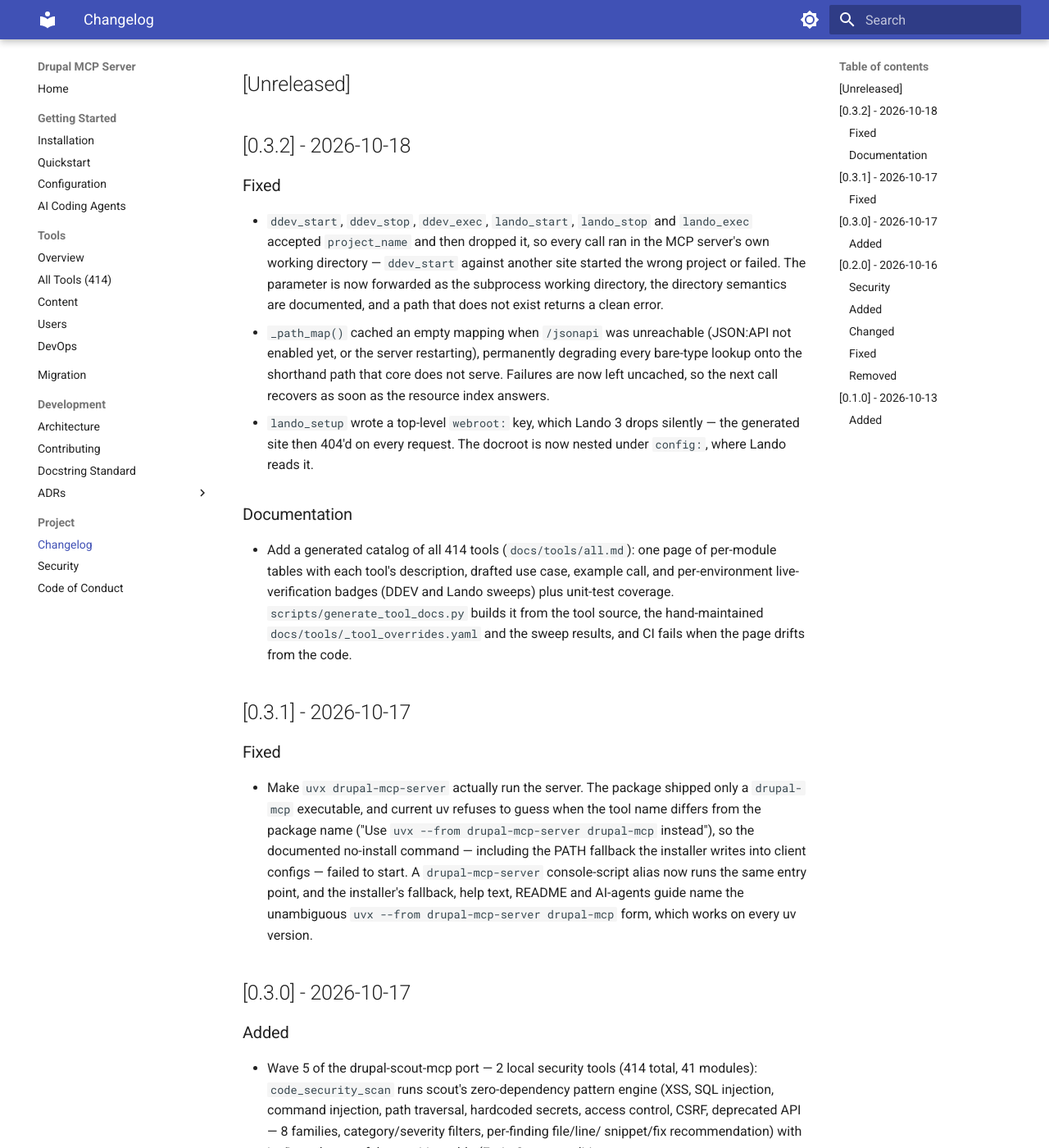
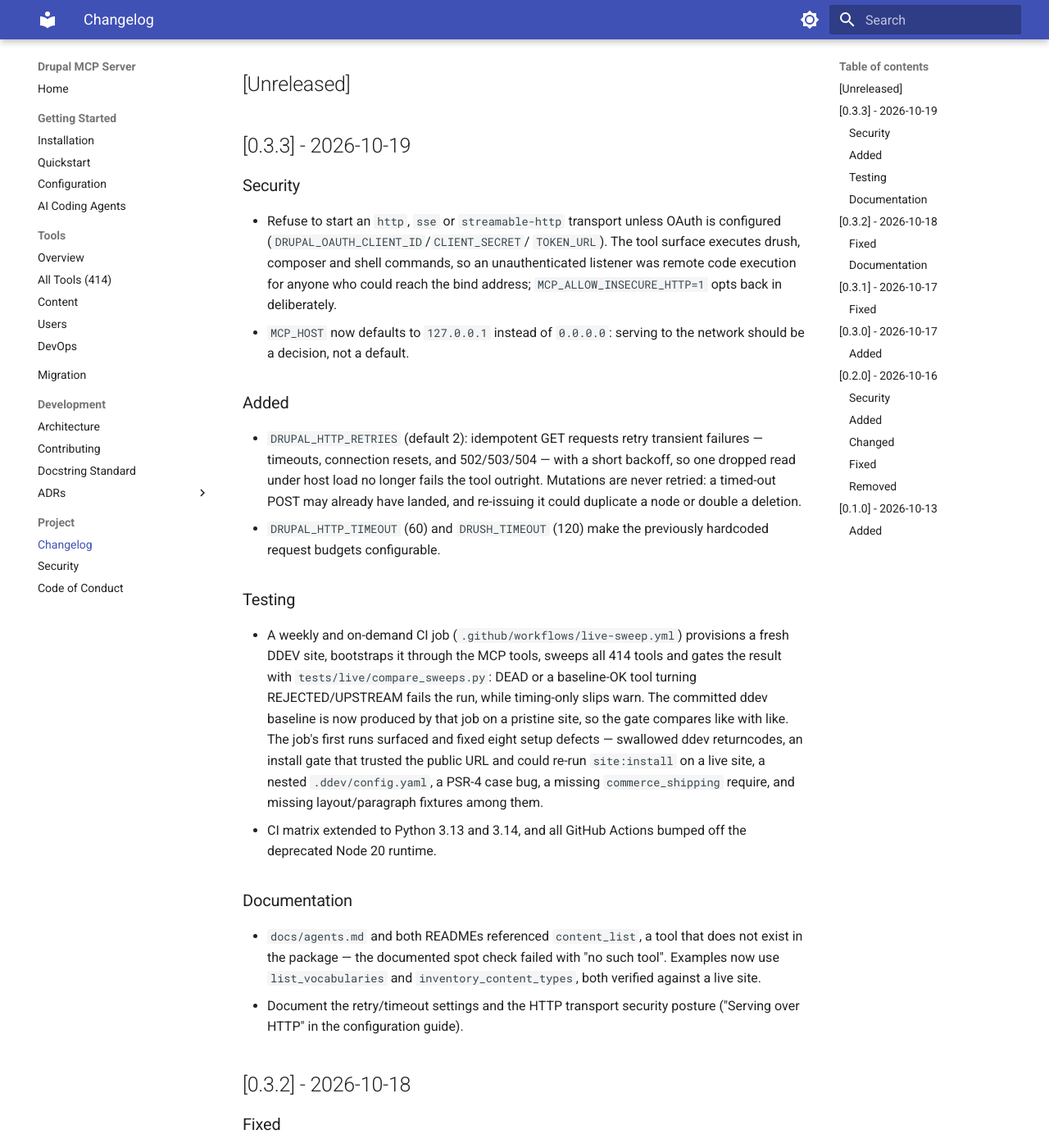
Before and after one commit to vloganathane/drupal-mcp-server, an MkDocs documentation site: the page built from docs/CHANGELOG.md, in a window 1280 px wide and 1400 px high, scrolled down 202 px. Shown: the whole window at 82% size. Built offline with MkDocs 1.6.1 and Material for MkDocs 9.7.7, drawn with Linux system fonts in a browser that asks for light colours.

Commit message:
chore: bump version to 0.3.3, promote fixes out of Unreleased

```diff
--- a/docs/CHANGELOG.md
+++ b/docs/CHANGELOG.md
@@ -6,6 +6,56 @@
 and this project adheres to [Semantic Versioning](https://semver.org/spec/v2.0.0.html).
 
 ## [Unreleased]
+
+## [0.3.3] - 2026-10-19
+
+### Security
+
+- Refuse to start an `http`, `sse` or `streamable-http` transport
+  unless OAuth is configured (`DRUPAL_OAUTH_CLIENT_ID`/`CLIENT_SECRET`/
+  `TOKEN_URL`). The tool surface executes drush, composer and shell
+  commands, so an unauthenticated listener was remote code execution
+  for anyone who could reach the bind address;
+  `MCP_ALLOW_INSECURE_HTTP=1` opts back in deliberately.
+- `MCP_HOST` now defaults to `127.0.0.1` instead of `0.0.0.0`:
+  serving to the network should be a decision, not a default.
+
+### Added
+
+- `DRUPAL_HTTP_RETRIES` (default 2): idempotent GET requests retry
+  transient failures — timeouts, connection resets, and 502/503/504 —
+  with a short backoff, so one dropped read under host load no longer
+  fails the tool outright. Mutations are never retried: a timed-out
+  POST may already have landed, and re-issuing it could duplicate a
+  node or double a deletion.
+- `DRUPAL_HTTP_TIMEOUT` (60) and `DRUSH_TIMEOUT` (120) make the
+  previously hardcoded request budgets configurable.
+
+### Testing
+
+- A weekly and on-demand CI job (`.github/workflows/live-sweep.yml`)
+  provisions a fresh DDEV site, bootstraps it through the MCP tools,
+  sweeps all 414 tools and gates the result with
+  `tests/live/compare_sweeps.py`: DEAD or a baseline-OK tool turning
+  REJECTED/UPSTREAM fails the run, while timing-only slips warn. The
+  committed ddev baseline is now produced by that job on a pristine
+  site, so the gate compares like with like. The job's first runs
+  surfaced and fixed eight setup defects — swallowed ddev returncodes,
+  an install gate that trusted the public URL and could re-run
+  `site:install` on a live site, a nested `.ddev/config.yaml`, a
+  PSR-4 case bug, a missing `commerce_shipping` require, and missing
+  layout/paragraph fixtures among them.
+- CI matrix extended to Python 3.13 and 3.14, and all GitHub Actions
+  bumped off the deprecated Node 20 runtime.
+
+### Documentation
+
+- `docs/agents.md` and both READMEs referenced `content_list`, a tool
+  that does not exist in the package — the documented spot check
+  failed with "no such tool". Examples now use `list_vocabularies`
+  and `inventory_content_types`, both verified against a live site.
+- Document the retry/timeout settings and the HTTP transport security
+  posture ("Serving over HTTP" in the configuration guide).
 
 ## [0.3.2] - 2026-10-18
 
--- a/pyproject.toml
+++ b/pyproject.toml
@@ -1,6 +1,6 @@
 [project]
 name = "drupal-mcp-server"
-version = "0.3.2"
+version = "0.3.3"
 description = "MCP server for Drupal operations - JSON:API, GraphQL, Drush, AI-powered migration"
 readme = "README.md"
 license = {text = "MIT"}
--- a/src/drupal_mcp_server/__init__.py
+++ b/src/drupal_mcp_server/__init__.py
@@ -1,3 +1,3 @@
 """Drupal MCP Server - Model Context Protocol server for Drupal."""
 
-__version__ = "0.3.2"
+__version__ = "0.3.3"
```
